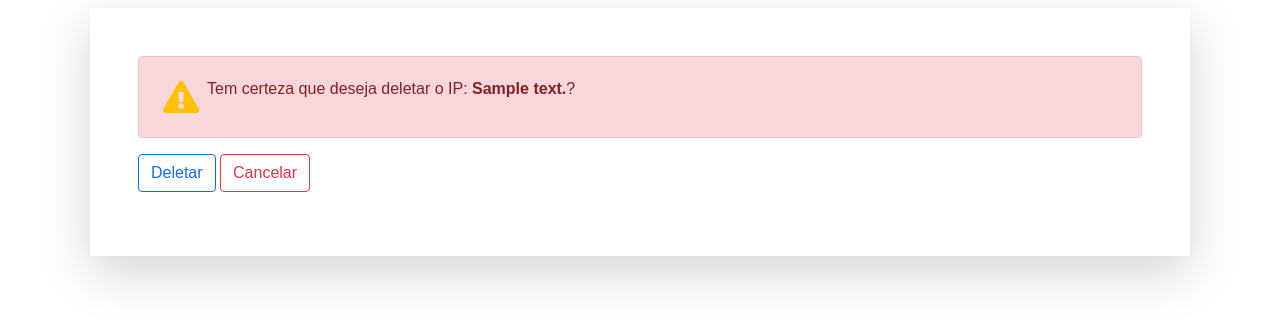
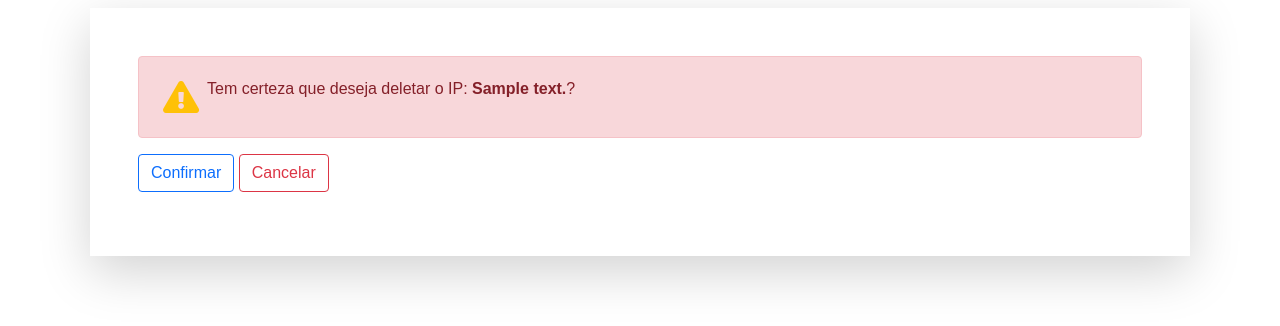
Before and after one commit to TrendingTechnology/miridam, a Django app: page /deletar/1 in a window 1280 px wide. Shown: the top 326 px of the page. Run offline with Django 3.2, Linux system fonts and the light colour scheme; tables that the repository leaves empty hold one stand-in row (values such as "Sample post"); some web fonts are replaced.

Commit message:
adiciona title

```diff
--- a/ip/templates/delete.html
+++ b/ip/templates/delete.html
@@ -1,4 +1,7 @@
 {% extends 'base.html' %}
+{% block title %}
+<title>Confirmar Ação</title>
+{% endblock title %}
 {% block content %}
 <form method="post">
     {% csrf_token %}
@@ -8,7 +11,7 @@
             <p>Tem certeza que deseja deletar o IP: <span class="fw-bold">{{object.ips_address}}</span>?</p>
         </div>
     </div>
-    <button type="submit" class="btn btn-outline-primary">Deletar</button>
+    <button type="submit" class="btn btn-outline-primary">Confirmar</button>
     <a href="{% url 'ip:list' %}" class="btn btn-outline-danger">Cancelar</a>
 </form>
 {% endblock content %}
--- a/ip/templates/register.html
+++ b/ip/templates/register.html
@@ -1,9 +1,12 @@
 {% extends 'base.html' %}
+    {% block title %}
+    <title>Cadastrar novo IP</title>
+    {% endblock title %}
 {% block content %}
 <form method="post">
     {% csrf_token %}
     {{ form.as_p }}
-    <button type="submit" class="btn btn-outline-primary">Cadastrar</button>
+    <button type="submit" class="btn btn-outline-primary">Confirmar</button>
     <a href="{% url 'ip:list' %}" class="btn btn-outline-danger">Cancelar</a>
 </form>
 {% endblock content %}
```
